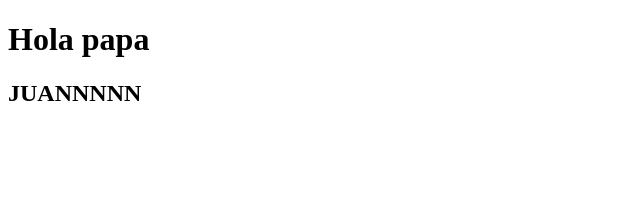
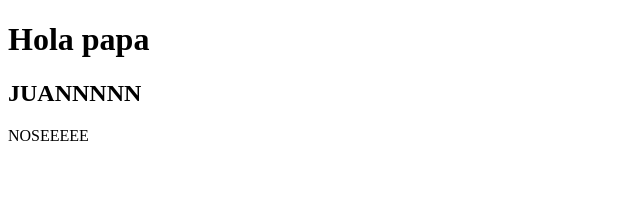
Before and after one commit to Kaas720/EcuaFlims, an Angular app: page / in a window 1280 px wide. Shown: the top 217 px of the page, without its empty margins (0-640 px from the left). Built offline with nearby package versions, Linux system fonts and the light colour scheme.

Commit message:
Prueba de subida parte 3

```diff
--- a/src/app/app.component.html
+++ b/src/app/app.component.html
@@ -1,2 +1,3 @@
 <h1>Hola papa</h1>
 <h2>JUANNNNN</h2>
+<div>NOSEEEEE</div>
```
